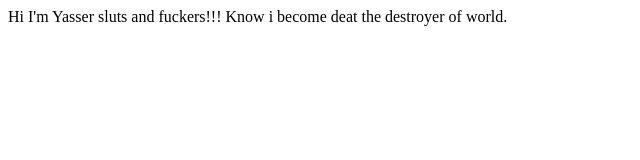
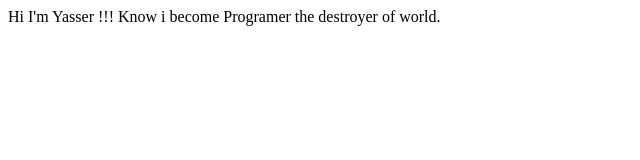
Before and after one commit to YasserAlsofyani/myFirstPage, a plain HTML site: page WD4E-HTML/myFirstPage.html in a window 1280 px wide. Shown: the whole page, without its empty margins (0-640 px from the left). Drawn offline with Linux system fonts and the light colour scheme.

Commit message:
Add files via upload

```diff
--- a/WD4E-HTML/myFirstPage.html
+++ b/WD4E-HTML/myFirstPage.html
@@ -6,7 +6,7 @@
     <title>My First page</title>
 </head>
 <body>
-    Hi I'm Yasser sluts and fuckers!!!
-    Know i become deat the destroyer of world.
+    Hi I'm Yasser !!!
+    Know i become Programer the destroyer of world.
 </body>
 </html>
```
